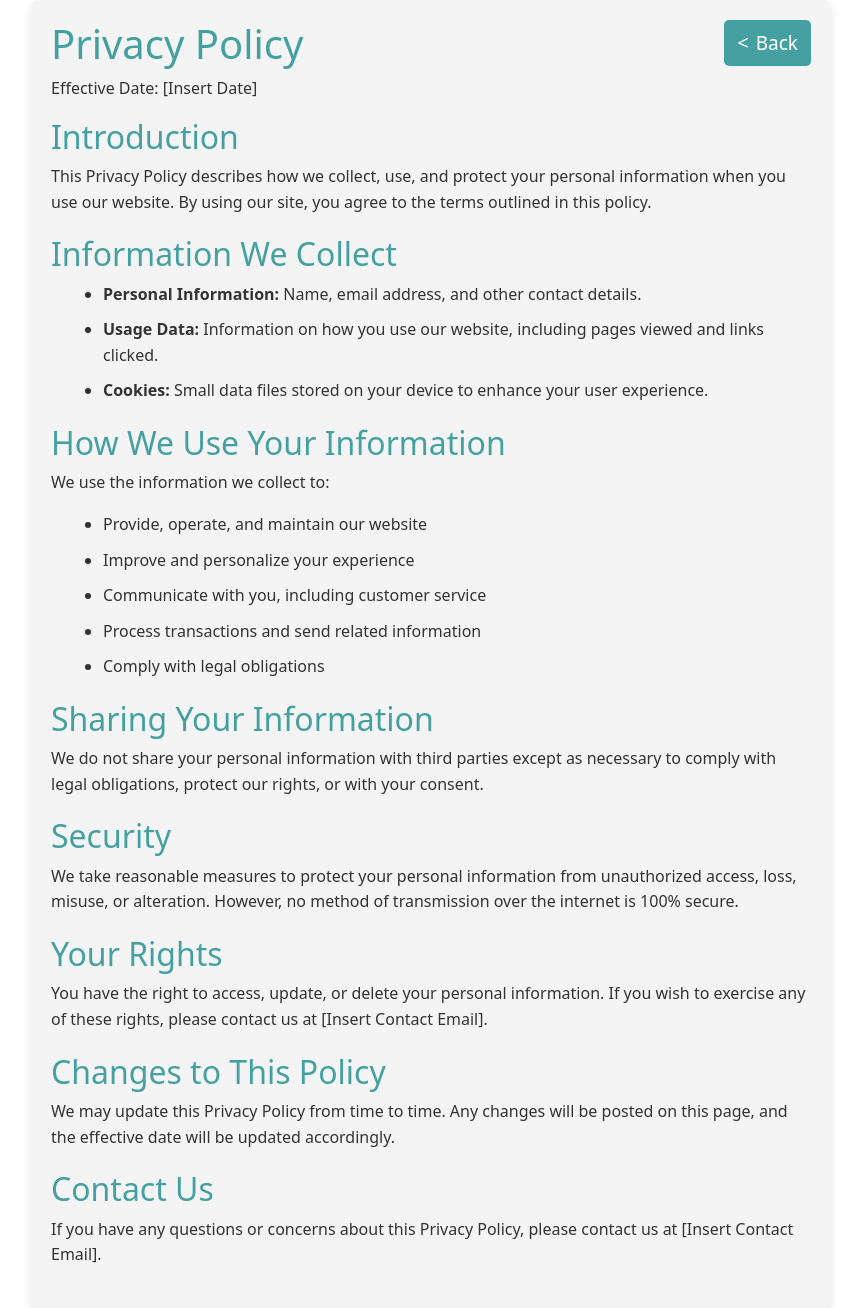
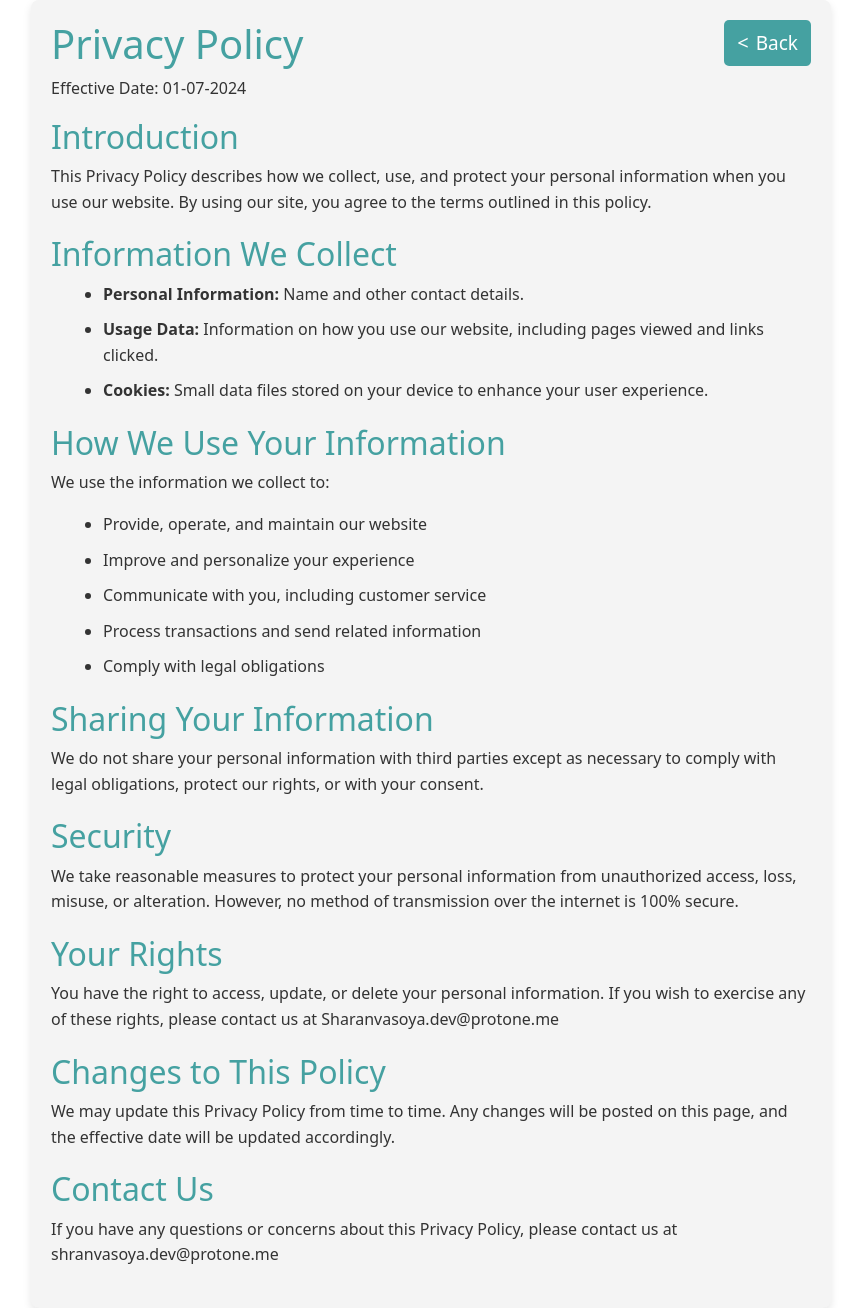
Before and after one commit to Vasoyasharan/InventoryManagementFrontEnd, a React (Create React App) app: page /privacy-policy in a window 1280 px wide. Shown: the whole page, without its empty margins (209-1070 px from the left). Built offline with nearby package versions, Linux system fonts and the light colour scheme.

Commit message:
changes in terms & condition and privacy policy pages

```diff
--- a/src/pages/PrivacyPolicy/PrivacyPolicy.js
+++ b/src/pages/PrivacyPolicy/PrivacyPolicy.js
@@ -12,7 +12,7 @@ const PrivacyPolicy = () => {
                 Back
             </button>
             <h1>Privacy Policy</h1>
-            <p>Effective Date: [Insert Date]</p>
+            <p>Effective Date: 01-07-2024</p>
 
             <section>
                 <h2>Introduction</h2>
@@ -24,7 +24,7 @@ const PrivacyPolicy = () => {
             <section>
                 <h2>Information We Collect</h2>
                 <ul>
-                    <li><strong>Personal Information:</strong> Name, email address, and other contact details.</li>
+                    <li><strong>Personal Information:</strong> Name and  other contact details.</li>
                     <li><strong>Usage Data:</strong> Information on how you use our website, including pages viewed and links clicked.</li>
                     <li><strong>Cookies:</strong> Small data files stored on your device to enhance your user experience.</li>
                 </ul>
@@ -61,7 +61,7 @@ const PrivacyPolicy = () => {
             <section>
                 <h2>Your Rights</h2>
                 <p>
-                    You have the right to access, update, or delete your personal information. If you wish to exercise any of these rights, please contact us at [Insert Contact Email].
+                    You have the right to access, update, or delete your personal information. If you wish to exercise any of these rights, please contact us at Sharanvasoya.dev@protone.me
                 </p>
             </section>
 
@@ -75,7 +75,7 @@ const PrivacyPolicy = () => {
             <section>
                 <h2>Contact Us</h2>
                 <p>
-                    If you have any questions or concerns about this Privacy Policy, please contact us at [Insert Contact Email].
+                    If you have any questions or concerns about this Privacy Policy, please contact us at shranvasoya.dev@protone.me
                 </p>
             </section>
         </div>
--- a/src/pages/TermsConditions/TermsConditions.js
+++ b/src/pages/TermsConditions/TermsConditions.js
@@ -50,12 +50,12 @@ const TermsConditions = () => {
 
             <section>
                 <h2>7. Governing Law</h2>
-                <p>These terms and conditions are governed by and construed in accordance with the laws of [Your Country/State]. Any disputes arising out of or related to these terms shall be subject to the exclusive jurisdiction of the courts located in [Your Location].</p>
+                <p>These terms and conditions are governed by and construed in accordance with the laws of India/Gujarat. Any disputes arising out of or related to these terms shall be subject to the exclusive jurisdiction of the courts located in Gujarat.</p>
             </section>
 
             <section>
                 <h2>8. Contact Us</h2>
-                <p>If you have any questions or concerns about these terms and conditions, please contact us at [Insert Contact Email].</p>
+                <p>If you have any questions or concerns about these terms and conditions, please contact us at [Sharanvasoya.dev@protone.me].</p>
             </section>
         </div>
     );
```
Also changed, not shown: src/pages/Reports/Report.css (line endings or trailing spaces).
